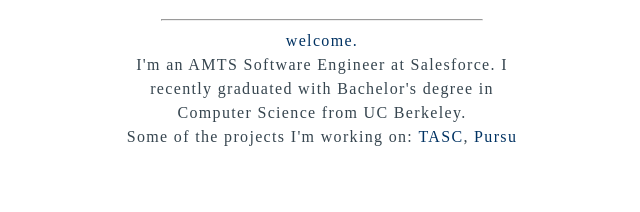
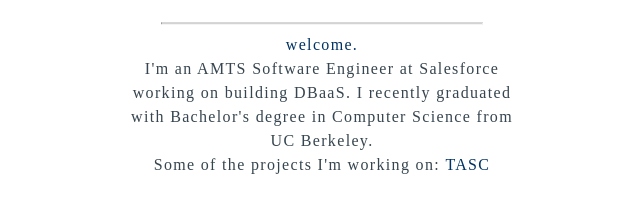
Before and after one commit to tajshaik24/tajshaik24.github.io, a plain HTML site: page index.html in a window 1280 px wide. Shown: the part 464-676 px from the top of the page, without its empty margins (318-958 px from the left). Drawn offline with nearby package versions, Linux system fonts and the light colour scheme; a web font is replaced by a local one.

Commit message:
Updated Resume Full-time

```diff
--- a/index.html
+++ b/index.html
@@ -32,7 +32,7 @@
         <div id="welcome">welcome.</div>
         <div id="main">
           <p id="description">
-            I'm an AMTS Software Engineer at Salesforce. I recently graduated with Bachelor's degree in Computer Science from UC Berkeley. </br> Some of the projects I'm working on: <a class="tasc-link" href="https://github.com/saurav-c/tasc">TASC</a>, <a class="tasc-link" href="pursu.dev">Pursu</a>
+            I'm an AMTS Software Engineer at Salesforce working on building DBaaS. I recently graduated with Bachelor's degree in Computer Science from UC Berkeley. </br> Some of the projects I'm working on: <a class="tasc-link" href="https://github.com/saurav-c/tasc">TASC</a>
           </p>
         </div>
       </div>
```
Also changed, not shown: 2 other files.
